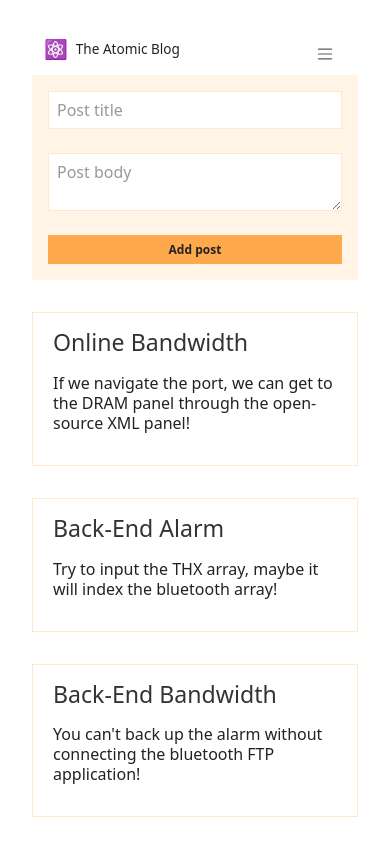
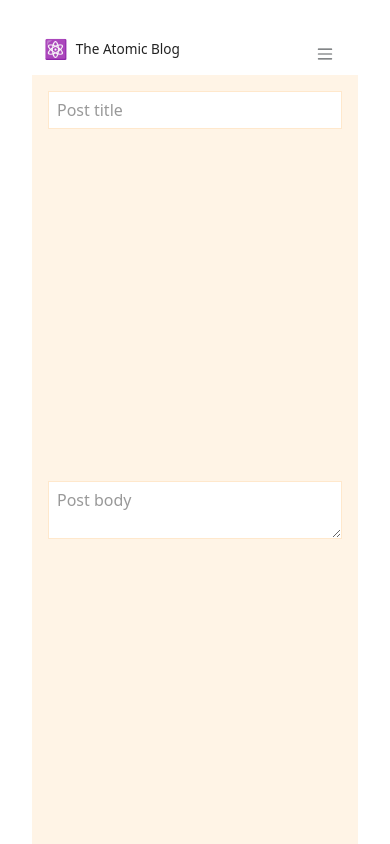
Before and after one commit to Gbangbolaoluwagbemiga/Atomic-Blog, a React (Vite) app: page / in a window 390 px wide. Shown: the top 844 px of the page. Built offline with nearby package versions, Linux system fonts and the light colour scheme.

Commit message:
App completed

```diff
--- a/src/style.css
+++ b/src/style.css
@@ -213,7 +213,7 @@ aside li button {
   form {
     flex-direction: column;
     padding: 1rem;
-    gap: 24px;
+    gap: 22rem;
     margin-bottom: 2rem;
   }
 
```
